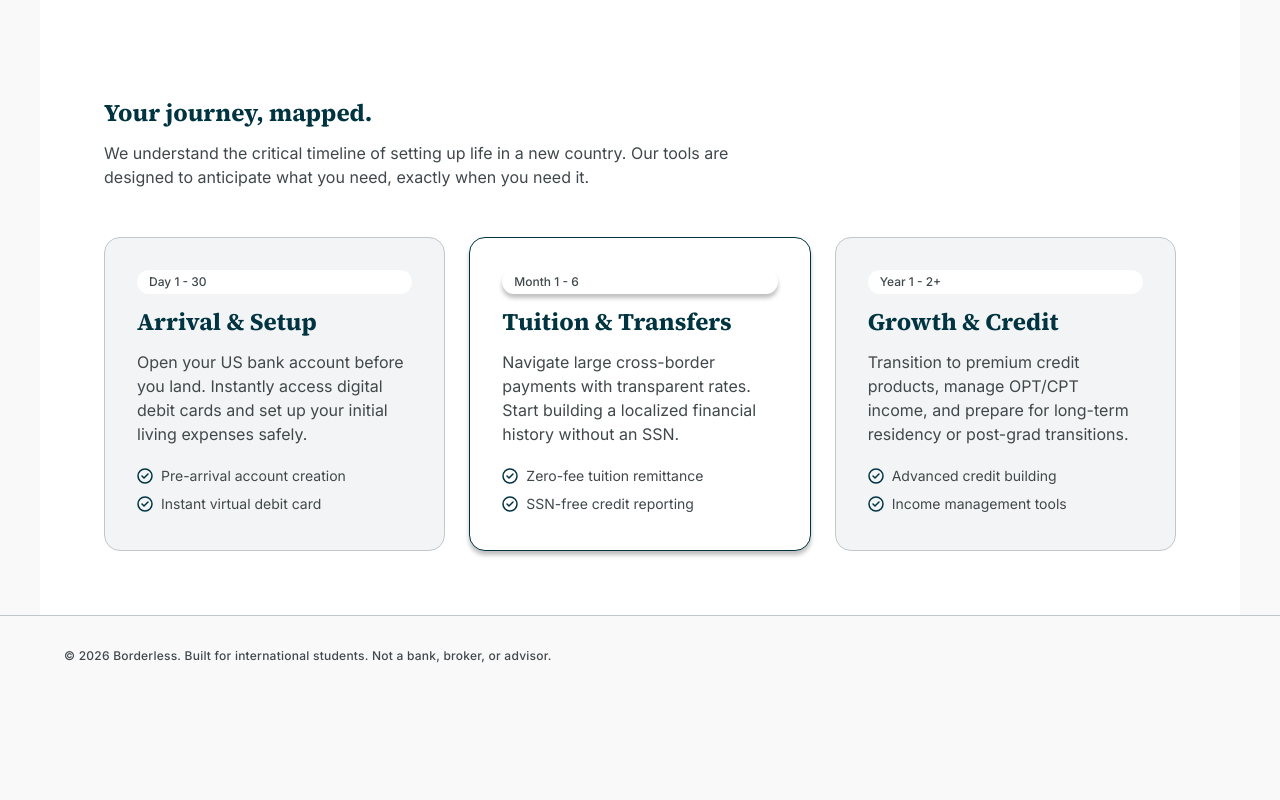
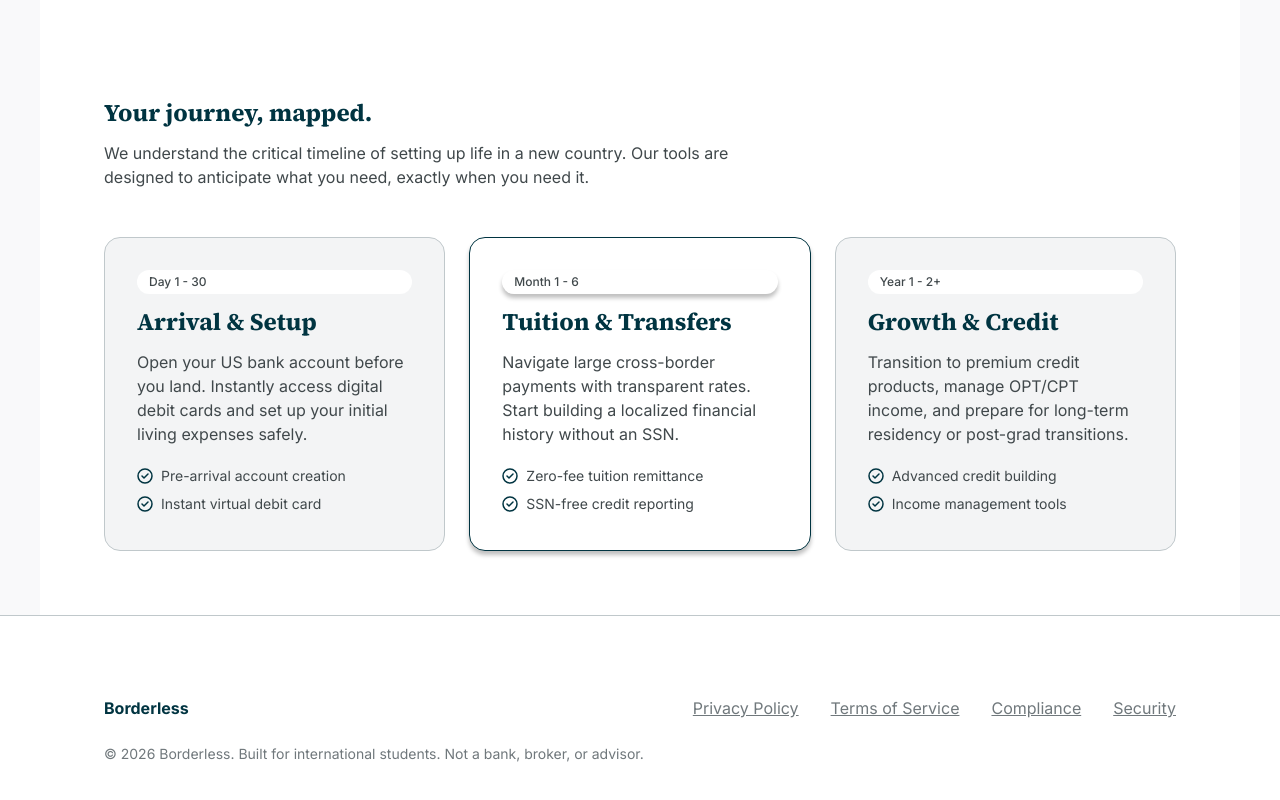
Before and after one commit to Neev2507/Borderless, a Next.js app: page / in a window 1280 px wide. Shown: the part 732-1532 px from the top of the page. Before the commit the page ends 1428 px from the top, so only its background shows below. Built offline with nearby package versions, Linux system fonts and the light colour scheme.

Commit message:
Build real footer with links and legal line

```diff
--- a/app/page.tsx
+++ b/app/page.tsx
@@ -86,11 +86,34 @@ export default function Home() {
         </section>
       </main>
 
-      <footer className="px-16 py-8 border-t border-outline-variant">
-        <p className="text-label-sm text-on-surface-variant">
-          © 2026 Borderless. Built for international students. Not a bank, broker, or advisor.
-        </p>
-      </footer>
+      <footer className="w-full border-t border-outline-variant bg-surface-lowest">
+  <div className="max-w-[1200px] mx-auto px-16 py-20">
+    <div className="flex items-center justify-between mb-6">
+      <a href="/" className="font-sans text-base font-bold text-primary">
+        Borderless
+      </a>
+
+      <div className="flex items-center gap-8">
+        <a href="#" className="font-sans text-base font-normal leading-6 text-outline underline hover:text-primary transition-colors">
+          Privacy Policy
+        </a>
+        <a href="#" className="font-sans text-base font-normal leading-6 text-outline underline hover:text-primary transition-colors">
+          Terms of Service
+        </a>
+        <a href="#" className="font-sans text-base font-normal leading-6 text-outline underline hover:text-primary transition-colors">
+          Compliance
+        </a>
+        <a href="#" className="font-sans text-base font-normal leading-6 text-outline underline hover:text-primary transition-colors">
+          Security
+        </a>
+      </div>
+    </div>
+
+    <p className="font-sans text-sm font-normal text-outline">
+      © 2026 Borderless. Built for international students. Not a bank, broker, or advisor.
+    </p>
+  </div>
+</footer>
     </div>
   );
 }
```
